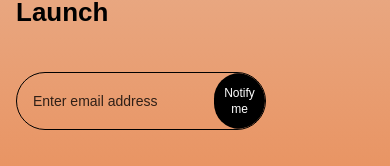
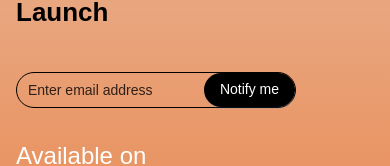
Before and after one commit to AfsanaChoity/Barbar-Landing-Page, a React (Vite) app: page / in a window 390 px wide. Shown: the part 183-349 px from the top of the page. Built offline with nearby package versions, Linux system fonts and the light colour scheme.

Commit message:
hero section responsive bug  fixed

```diff
--- a/package.json
+++ b/package.json
@@ -11,6 +11,9 @@
   },
   "dependencies": {
     "@ant-design/icons": "^6.0.2",
+    "@emotion/react": "^11.14.0",
+    "@emotion/styled": "^11.14.1",
+    "@mui/material": "^7.3.2",
     "@tailwindcss/vite": "^4.1.13",
     "antd": "^5.27.4",
     "react": "^19.1.1",
--- a/src/App.jsx
+++ b/src/App.jsx
@@ -32,6 +32,7 @@ import { DownOutlined } from '@ant-design/icons';
 import { Dropdown, Space } from 'antd';
 import phoneframe from "./assets/svg/Phone_Mockup.svg";
 import phoneframe2 from "./assets/Hiring.png";
+import { Button, Input } from 'antd';
 
 
 // --- mobileMenuItems: keys are section ids and labels are styled ---
@@ -175,6 +176,8 @@ export default function App() {
                     trigger={['click']}
                     placement="bottomRight"
                     getPopupContainer={() => document.body}
+
+
                   >
                     <button type="button" aria-label="Open menu" className="rounded flex items-center">
                       <TfiAlignJustify style={{ fontSize: 20 }} />
@@ -204,15 +207,22 @@ export default function App() {
             </h1>
 
             {/* Input */}
-            <div className="mt-10 w-[250px] md:w-full lg:w-[80%] 2xl:w-[60%] flex justify-between items-center   rounded-full border border-black overflow-hidden">
-              <input
+            {/* <div className="mt-10 w-[280px] lg:w-[80%] 2xl:w-[60%] flex justify-between items-center   rounded-full border border-black overflow-hidden"> */}
+            <div className="mt-10 border rounded-full w-[280px] lg:w-[70%] xl:w-[50%]">
+              {/* <input
                 type="email"
-                placeholder="Enter email address"
-                className="text-sm lg:text-[16px] pl-4 py-2 xl:py-4    poppins-medium text-black placeholder:text-black/80"
-              />
-              <button className="cursor-pointer py-3 xl:py-5 px-2 lg:px-6 xl:px-8 bg-black text-white  rounded-full poppins-regular text-xs md:text-[16px]">
+                placeholder="Enter email address" */}
+              {/* className="text-sm lg:text-[16px] pl-4 py-2 xl:py-4 focus:outline-0  poppins-medium text-black placeholder:text-black/80"
+                className="text-sm lg:text-[16px]  poppins-medium text-black placeholder:text-black/80 border"
+              /> */}
+              {/* <button className="cursor-pointer py-3 xl:py-5 px-4  lg:px-6 xl:px-8 bg-black text-white  rounded-full poppins-regular text-xs md:text-[16px]">
                 Notify me
-              </button>
+              </button> */}
+
+              <Space.Compact style={{ width: '100%' }}>
+                <Input placeholder="Enter email address" className=' poppins-medium !bg-transparent !border-none !rounded-tl-full !rounded-bl-full '/>
+                <Button type="primary" className='!rounded-full !bg-black poppins-regular !py-4 lg:!py-5 xl:!py-6 lg:!px-8'>Notify me</Button>
+              </Space.Compact>
             </div>
 
             {/* Available on */}
@@ -272,8 +282,8 @@ export default function App() {
 
         /* increased sequencing delays for a clearer staggered entrance */
         .phone-delay-0 { animation-delay: 0.5s; }    /* first to appear (phn3) */
-        .phone-delay-1 { animation-delay: 4s; }    /* second (phn2) */
-        .phone-delay-2 { animation-delay: 7.5s; }    /* last (phn1) */
+        .phone-delay-1 { animation-delay: 3.5s; }    /* second (phn2) */
+        .phone-delay-2 { animation-delay: 7s; }    /* last (phn1) */
       `}</style>
 
             {/* RIGHT phone — front/top layer (arrives last) */}
--- a/src/index.css
+++ b/src/index.css
@@ -80,3 +80,8 @@
   font-weight: 800;
   font-style: normal;
 }
+
+/* Ant Design Input placeholder color */
+.ant-input::placeholder {
+  @apply text-black/80;
+}
```
Also changed, not shown: 1 other file (tests, documents, lock files or other folders). Lines whose indentation alone changed are shown as unchanged.
